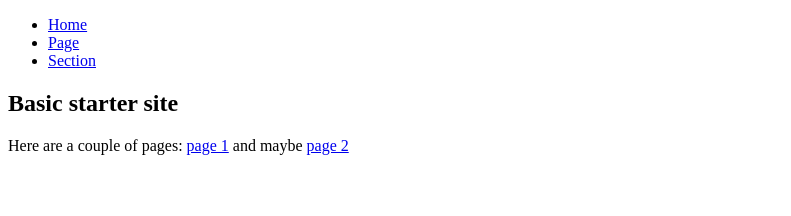
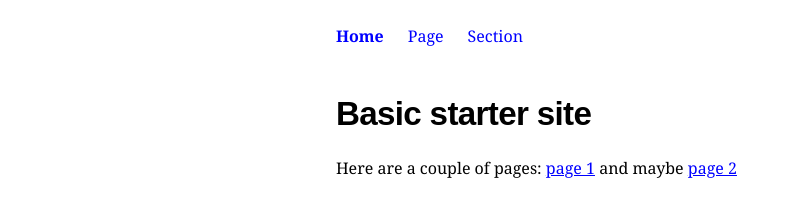
Before and after one commit to robjwood/rjw-11ty-starter, an Eleventy site: page src/index.md in a window 1280 px wide. Shown: the whole page, without its empty margins (0-791 px from the left). Built offline with nearby package versions, Linux system fonts and the light colour scheme; Eleventy itself is replaced by a stand-in of ours; files that its build step writes are made by us from their sources.

Commit message:
Added some mildly opinionated but minimal styles.

```diff
--- /dev/null
+++ b/src/_data/meta.js
@@ -0,0 +1,4 @@
+module.exports = {
+  siteName: "Site name",
+  siteDescription: "Include a short description of your site here.",
+};
--- a/src/_includes/partials/masterHead.njk
+++ b/src/_includes/partials/masterHead.njk
@@ -1,8 +1,10 @@
 <!DOCTYPE html>
 <html lang="en">
+{%- set pageDescription %}{% if description %}{{ description }}{% else %}{{ meta.siteDescription }}{% endif %}{% endset -%}
 <head>
 	<meta charset="UTF-8">
 	<meta name="viewport" content="width=device-width, initial-scale=1.0">
-	<title>{{ title }}</title>
+	<title>{{ title }} - {{ meta.siteName }}</title>
+	<meta name="description" content="{{pageDescription}}" />
 	<link rel="stylesheet" href="{{ '/css/main.css' | url }}" />
 </head>
--- a/src/scss/_01-globals/globals.scss
+++ b/src/scss/_01-globals/globals.scss
@@ -16,29 +16,29 @@ ol {
 }
 
 /* Remove default margin */
-// body,
-// h1,
-// h2,
-// h3,
-// h4,
-// h5,
-// h6,
-// p,
-// ul,
-// ol,
-// li,
-// figure,
-// figcaption,
-// blockquote,
-// dl,
-// dd {
-//   margin: 0;
-// }
+body,
+h1,
+h2,
+h3,
+h4,
+h5,
+h6,
+p,
+ul,
+ol,
+li,
+figure,
+figcaption,
+blockquote,
+dl,
+dd {
+  margin: 0;
+}
 
 body {
-  // background-color: hsl(0, 0%, 100%);
-  // font-family: var(--font-base);
-  font-size: clamp(var(--font-size-m), 1.8vw, var(--font-size-l));
+  background-color: hsl(0, 0%, 100%);
+  font-family: var(--font-base);
+  // font-size: clamp(var(--font-size-m), 1.8vw, var(--font-size-l));
   line-height: 1.5;
   scroll-behavior: smooth;
   text-rendering: optimizeSpeed;
@@ -104,3 +104,9 @@ figcaption {
   font-size: 0.9rem;
   font-style: italic;
 }
+
+code {
+  background-color: #{'hsl(0, 0%, 90%)'};
+  border-radius: 4px;
+  padding: 1px 5px 3px;
+}
--- a/src/scss/_02-elements/_headings.scss
+++ b/src/scss/_02-elements/_headings.scss
@@ -13,9 +13,11 @@ h5,
 h6 {
   color: var(--grey-900);
   font-family: var(--font-accent);
+  line-height: var(--line-height-xs);
 }
 
 h1 {
+  font-family: var(--font-accent);
   font-size: var(--font-size-3xl);
   letter-spacing: -0.02em;
 }
--- a/src/scss/_02-elements/_links.scss
+++ b/src/scss/_02-elements/_links.scss
@@ -4,21 +4,18 @@
 
 a {
   color: blue;
-  text-decoration: none;
-  text-decoration-skip: ink;
 }
 
   a:visited {
-    color: blue;
+    color: purple;
   }
 
   a:hover {
-    text-decoration: underline;
-    cursor: pointer;
+    text-decoration: none;
   }
 
-  a:focus {
-  }
+  // a:focus {
+  // }
 
-  a:active {
-  }
+  // a:active {
+  // }
--- a/src/scss/_02-elements/_lists.scss
+++ b/src/scss/_02-elements/_lists.scss
@@ -3,11 +3,11 @@
 
 ===========================================*/
 
-/* // Targets all <ul>s with no class (mainly for body copy) */
+// Targets all <ul>s with no class (mainly for body copy)
 ul:not([class]) {
   margin-left: var(--spacing-m);
 
   &> li {
-    padding-bottom: var(--spacing-s);
+    // padding-bottom: var(--spacing-s);
   }
 }
--- a/src/scss/_04-components/_nav-primary.scss
+++ b/src/scss/_04-components/_nav-primary.scss
@@ -11,7 +11,7 @@ NAV Primary
 }
 
   .c-nav-primary a {
-    // text-decoration: none;
+    text-decoration: none;
 
     &[aria-current="page"] {
       font-weight: bold;
--- a/src/scss/_vars.scss
+++ b/src/scss/_vars.scss
@@ -19,7 +19,7 @@
   --font-base: Georgia, serif;
   --font-accent: Arial, 'helvetica neue', helvetica, arial, sans-serif;
 
-  --measure: 60ch;
+  --measure: 68ch;
 
 
   /* Font sizes */
@@ -29,7 +29,7 @@
   --font-size-xs:   calc(var(--font-size-s) / var(--ratio));
   --font-size-s:    calc(var(--font-size-m) / var(--ratio));
 
-  --font-size-m:    1.1rem;
+  --font-size-m:    1rem;
 
   --font-size-l:    calc(var(--font-size-m) * var(--ratio));
   --font-size-xl:   calc(var(--font-size-l) * var(--ratio));
@@ -39,7 +39,19 @@
   --font-size-5xl:  calc(var(--font-size-4xl) * var(--ratio));
 
 
-  /* Flow space */
+  /* Line heights */
+  --line-height-none:   1;
+  --line-height-xs:     1.1;
+  // --line-height-s:      1.375;
+
+  --line-height-normal: 1.5;
+
+  // --line-height-l:      1.625;
+  // --line-height-xl:     2;
+  // --line-height-2xl:    2.5;
+  // --line-height-3xl:    3;
+
+    /* Flow space */
   --flow-space: 1.5em;
 
   /* Greyscale */
--- a/src/scss/main.scss
+++ b/src/scss/main.scss
@@ -17,30 +17,30 @@
 
 
 /* GLOBALS */
-// @import "_01-globals/globals";
-// @import "_01-globals/normalize";
+@import "_01-globals/globals";
+@import "_01-globals/normalize";
 
 
 
 /* ELEMENTS */
-// @import "_02-elements/headings";
-// @import "_02-elements/links";
-// @import "_02-elements/lists";
+@import "_02-elements/headings";
+@import "_02-elements/links";
+@import "_02-elements/lists";
 // @import "_02-elements/typography";
 
 
 
 /* OBJECTS */
-// @import "_03-objects/box";
-// @import "_03-objects/centre";
-// @import "_03-objects/cluster";
+@import "_03-objects/box";
+@import "_03-objects/centre";
+@import "_03-objects/cluster";
 // @import "_03-objects/stack";
 
 
 
 
 /* COMPONENTS */
-// @import "_04-components/nav-primary";
+@import "_04-components/nav-primary";
 
 
 
```
Also changed, not shown: README.md.
